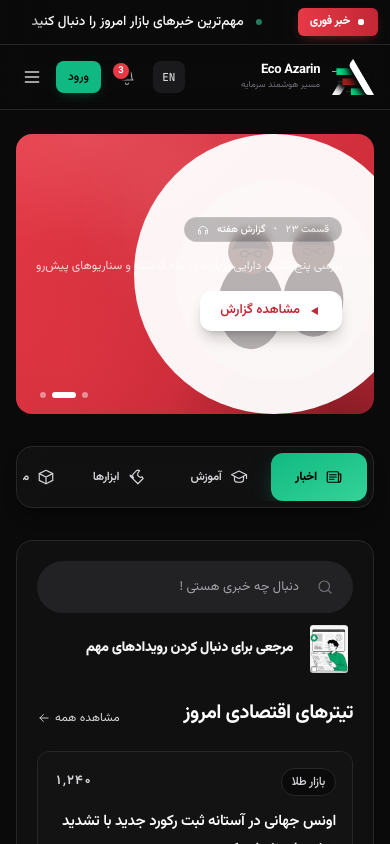
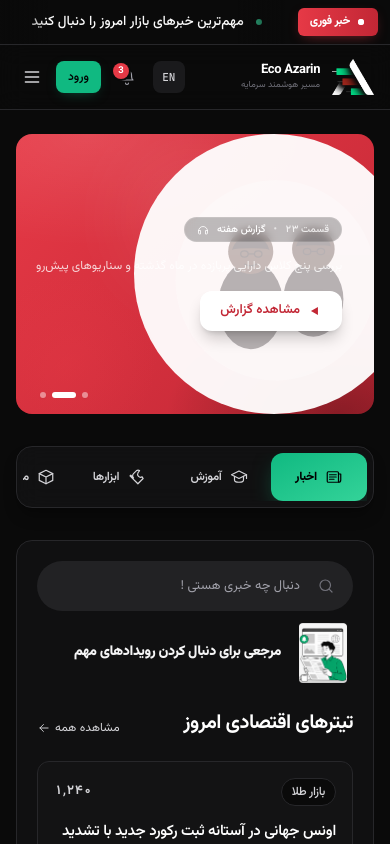
Before and after one commit to firoozi70/ecoazarin-ui1, a React (Vite) app: page / in a window 390 px wide. Shown: the top 844 px of the page. Built offline with nearby package versions, Linux system fonts and the light colour scheme; a web font is replaced by a local one.

Commit message:
refactor(ui): update SectionBanner styling and contrast
- Increase SectionBanner image dimensions to 80px.
- Improve search bar visibility in light mode by changing background to white and adding a border and shadow.

```diff
--- a/src/components/home/Misc.jsx
+++ b/src/components/home/Misc.jsx
@@ -134,7 +134,7 @@ const SectionBanner = ({ tabId, query, onQuery, resultCount }) => {
             <img
               src="/اخبار.png"
               alt=""
-              className="w-12 h-12 md:w-[56px] md:h-[56px] object-contain rtl:scale-x-[-1]"
+              className="w-[60px] h-[60px] md:w-[80px] md:h-[80px] object-contain rtl:scale-x-[-1]"
               referrerPolicy="no-referrer"
             />
           </div>
@@ -147,7 +147,7 @@ const SectionBanner = ({ tabId, query, onQuery, resultCount }) => {
       </div>
 
       {/* SEARCH (End side) - noticeably smaller max-width */}
-      <div className="order-1 md:order-2 flex items-center w-full md:max-w-md bg-zinc-100 dark:bg-zinc-800/80 border-2 border-transparent focus-within:border-brand-red/30 transition-all rounded-full px-2 py-1.5 hover:bg-zinc-200 dark:hover:bg-zinc-800">
+      <div className="order-1 md:order-2 flex items-center w-full md:max-w-md bg-white dark:bg-zinc-800/80 border border-zinc-200 dark:border-transparent focus-within:border-brand-red/40 dark:focus-within:border-brand-red/40 shadow-sm dark:shadow-none transition-all rounded-full px-2 py-1.5 hover:bg-zinc-50 dark:hover:bg-zinc-800">
         <form onSubmit={handleSearch} className="flex items-center gap-2 w-full cursor-text relative">
           <button type="submit" className="h-9 w-9 shrink-0 flex items-center justify-center text-zinc-500 hover:text-zinc-900 dark:hover:text-white transition-colors">
             <IconSearch size={18} />
```
Also changed, not shown: change.txt.
